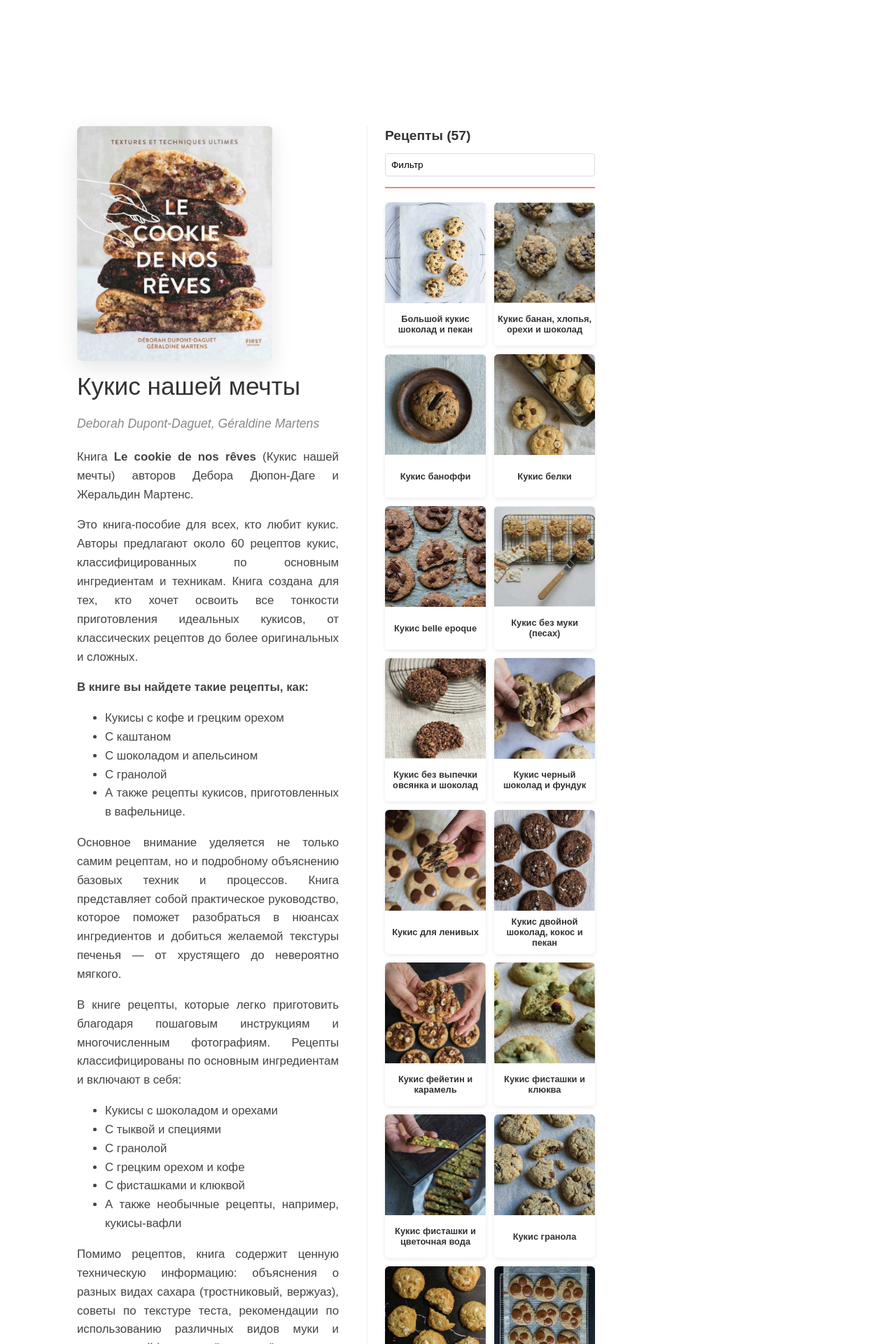
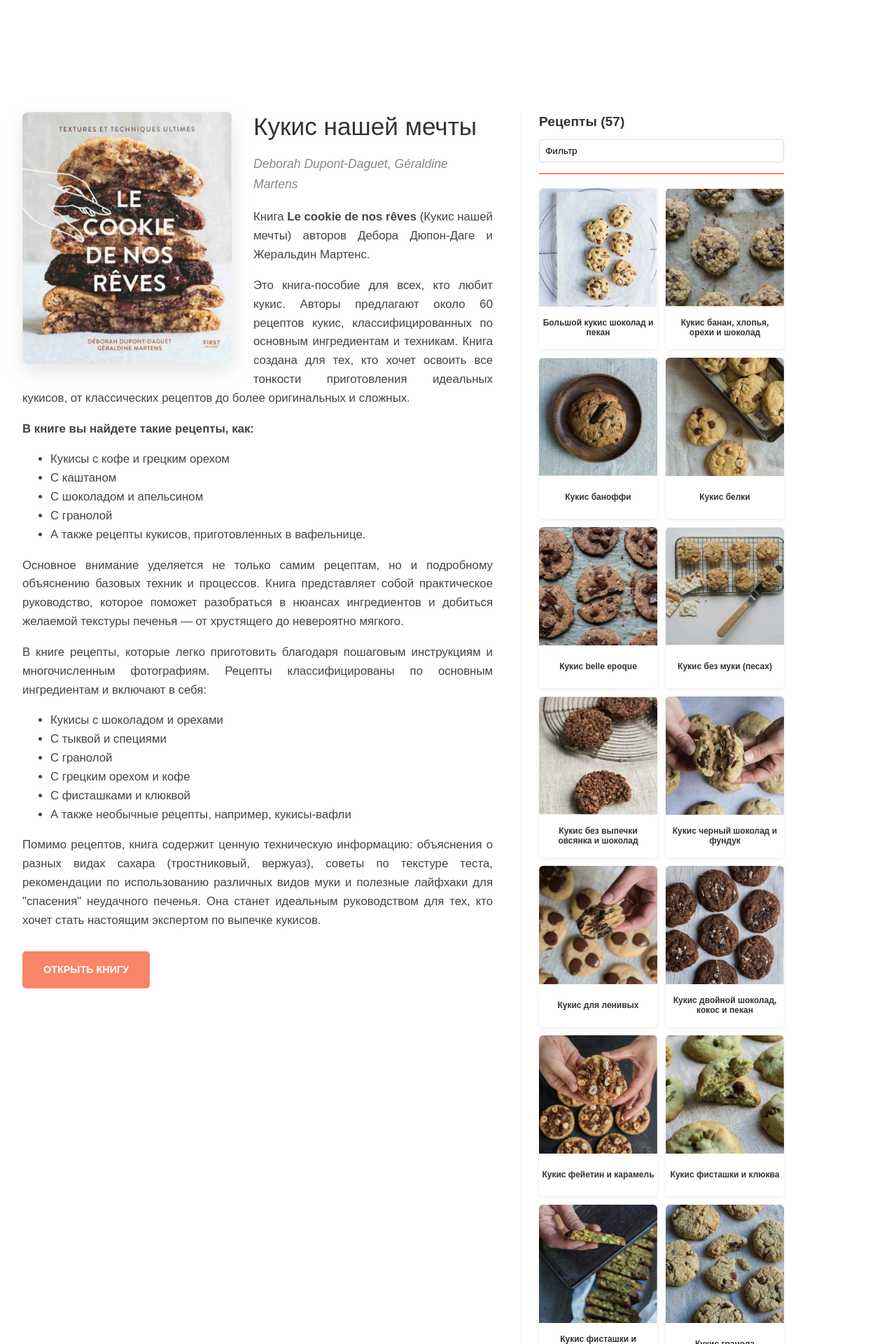
Before and after one commit to Helga1970/new-site, a Jekyll site: the page built from _books/les-cookeis-de-nos-reve.html, in a window 1280 px wide. Shown: the top 1920 px of the page at 70% size. Built offline with Jekyll 4.4.1, drawn with Linux system fonts in a browser that asks for light colours; nearby versions of some CDN libraries; some web fonts are replaced; comment, search, counter and statistics services are not loaded.

Commit message:
Update book_page.html

```diff
--- a/_layouts/book_page.html
+++ b/_layouts/book_page.html
@@ -2,11 +2,77 @@
 layout: default
 ---
 
-<div class="book-page-wrapper" style="max-width: 1200px; margin: 0 auto; padding: 40px 20px; display: flex; gap: 40px; font-family: sans-serif;">
+<style>
+    /* ПРИНУДИТЕЛЬНОЕ РАСШИРЕНИЕ (Взламываем стену родительского шаблона) */
+    .container.main-content, .container, .content {
+        max-width: 1400px !important;
+        width: 95% !important;
+        margin: 0 auto !important;
+    }
 
-  <div class="book-main-content" style="flex: 1; min-width: 0;">
-    <img src="{{ page.book_cover }}" alt="{{ page.book_title }}"
-         style="float: left; width: 280px; margin: 0 25px 15px 0; border-radius: 8px; box-shadow: 0 10px 30px rgba(0,0,0,0.1);">
+    /* Настройка обертки */
+    .book-page-wrapper {
+        max-width: 1400px !important;
+        display: flex !important;
+        gap: 40px;
+        margin-top: 20px;
+    }
+
+    /* Левая колонка — 75% */
+    .book-main-content {
+        width: 75% !important;
+        flex: none !important;
+        min-width: 0;
+    }
+
+    /* Правая колонка — 25% */
+    .book-sidebar {
+        width: 350px !important; /* Фиксируем ширину для 2-х колонок рецептов */
+        flex-shrink: 0 !important;
+        border-left: 1px solid #eee;
+        padding-left: 25px;
+    }
+
+    /* Сетка рецептов: ВСЕГДА 2 В РЯД */
+    .mini-recipe-grid {
+        display: grid !important;
+        grid-template-columns: 1fr 1fr !important;
+        gap: 12px;
+    }
+
+    /* Обтекание картинки */
+    .book-main-content img.book-cover {
+        float: left !important;
+        width: 300px !important;
+        margin: 0 30px 20px 0 !important;
+    }
+
+    .mini-recipe-card { background: #fff; border-radius: 6px; overflow: hidden; box-shadow: 0 2px 6px rgba(0,0,0,0.08); transition: 0.3s; }
+    .mini-recipe-card:hover { transform: translateY(-3px); box-shadow: 0 6px 15px rgba(0,0,0,0.1); }
+    .mini-image-wrapper { width: 100%; aspect-ratio: 1/1; position: relative; overflow: hidden; }
+    .mini-image-wrapper img { position: absolute; top:0; left:0; width:100%; height:100%; object-fit: cover; }
+    .mini-title-box { padding: 8px 4px; text-align: center; min-height: 45px; display: flex; align-items: center; justify-content: center; }
+    .mini-title { font-size: 0.75rem !important; margin: 0; color: #333; line-height: 1.2; font-weight: 600; }
+
+    .filter-container { position: relative; width: 100%; }
+    .checkbox-list-container {
+        position: absolute; top: 100%; left: 0; right: 0; background: white; border: 1px solid #ddd;
+        z-index: 100; padding: 10px; max-height: 250px; overflow-y: auto; box-shadow: 0 8px 16px rgba(0,0,0,0.1);
+    }
+    .hidden { display: none; }
+    .checkbox-item { display: flex; align-items: center; margin-bottom: 6px; font-size: 0.8rem; }
+    .checkbox-item input { margin-right: 8px; }
+
+    @media (max-width: 900px) {
+        .book-page-wrapper { flex-direction: column; }
+        .book-sidebar { width: 100% !important; padding: 0; border: none; }
+    }
+</style>
+
+<div class="book-page-wrapper">
+
+  <div class="book-main-content">
+    <img src="{{ page.book_cover }}" alt="{{ page.book_title }}" class="book-cover" style="border-radius: 8px; box-shadow: 0 10px 30px rgba(0,0,0,0.1);">
 
     <h1 style="margin: 0 0 5px 0; font-size: 2.2rem; color: #333; line-height: 1.2;">{{ page.book_title }}</h1>
     <p style="color: #888; font-style: italic; margin-bottom: 20px; font-size: 1.1rem;">{{ page.book_author }}</p>
@@ -23,7 +89,7 @@
     </div>
   </div>
 
-  <div class="book-sidebar" style="width: 300px; flex-shrink: 0; border-left: 1px solid #eee; padding-left: 25px;">
+  <div class="book-sidebar">
     <div class="sidebar-header" style="border-bottom: 2px solid #fa8569; padding-bottom: 15px; margin-bottom: 20px;">
       <h3 style="margin: 0 0 10px 0; font-size: 1.2rem; color: #333;">Рецепты (<span id="recipes-count">0</span>)</h3>
 
@@ -57,20 +121,18 @@
     const selectedCountSpan = document.querySelector('.selected-count');
     const allCategoriesCheckbox = document.getElementById('all-categories');
     let allRecipes = [];
-    let categoryCounts = {};
 
     const renderRecipes = (recipesToRender) => {
         grid.innerHTML = "";
         recipesToRender.forEach(recipe => {
             const imageUrl = recipe.featured_image || recipe.book_cover;
-            const card = document.createElement("div");
-            card.className = "mini-recipe-card";
-            card.innerHTML = `
-                <a href="${recipe.url}">
-                    <div class="mini-image-wrapper"><img src="${imageUrl}" alt="${recipe.title}"></div>
-                    <div class="mini-title-box"><h2 class="mini-title">${recipe.title}</h2></div>
-                </a>`;
-            grid.appendChild(card);
+            grid.insertAdjacentHTML('beforeend', `
+                <div class="mini-recipe-card">
+                    <a href="${recipe.url}" style="text-decoration:none; color:inherit;">
+                        <div class="mini-image-wrapper"><img src="${imageUrl}" alt="${recipe.title}"></div>
+                        <div class="mini-title-box"><h2 class="mini-title">${recipe.title}</h2></div>
+                    </a>
+                </div>`);
         });
     };
 
@@ -78,57 +140,33 @@
         const response = await fetch(jsonUrl);
         allRecipes = await response.json();
         document.getElementById("recipes-count").textContent = allRecipes.length;
+
         const categories = [...new Set(allRecipes.flatMap(r => r.categories || []))].sort();
-        categoryCounts = allRecipes.reduce((counts, recipe) => {
-            (recipe.categories || []).forEach(cat => counts[cat] = (counts[cat] || 0) + 1);
-            return counts;
-        }, {});
         categories.forEach(category => {
             const itemDiv = document.createElement("div");
             itemDiv.className = "checkbox-item";
             itemDiv.innerHTML = `<input type="checkbox" value="${category}"><label>${category}</label>`;
             checkboxContainer.appendChild(itemDiv);
         });
+
         renderRecipes(allRecipes);
         filterToggle.addEventListener("click", () => checkboxContainer.classList.toggle("hidden"));
+
         checkboxContainer.addEventListener("change", (e) => {
+            if (e.target.id === 'all-categories' && e.target.checked) {
+                checkboxContainer.querySelectorAll('input[type="checkbox"]').forEach(cb => { if(cb !== allCategoriesCheckbox) cb.checked = false; });
+            } else if (e.target !== allCategoriesCheckbox) {
+                allCategoriesCheckbox.checked = false;
+            }
+
             const checkedBoxes = Array.from(checkboxContainer.querySelectorAll('input[type="checkbox"]:checked')).map(cb => cb.value);
             const filtered = (checkedBoxes.length === 0 || checkedBoxes.includes('all'))
                 ? allRecipes
                 : allRecipes.filter(r => (r.categories || []).some(cat => checkedBoxes.includes(cat)));
+
             renderRecipes(filtered);
-            selectedCountSpan.textContent = checkedBoxes.length > 0 ? `(${checkedBoxes.length})` : '';
+            selectedCountSpan.textContent = checkedBoxes.length > 0 && !checkedBoxes.includes('all') ? `(${checkedBoxes.length})` : '';
         });
-    } catch (e) { console.log(e); }
+    } catch (e) { console.error("Error loading recipes:", e); }
 });
 </script>
-
-<style>
-/* Сетка: теперь карточки будут нормального размера */
-.mini-recipe-grid {
-  display: grid;
-  grid-template-columns: 1fr 1fr;
-  gap: 12px;
-}
-.mini-recipe-card { background: #fff; border-radius: 6px; overflow: hidden; box-shadow: 0 2px 6px rgba(0,0,0,0.08); transition: 0.3s; }
-.mini-recipe-card:hover { transform: translateY(-3px); box-shadow: 0 6px 15px rgba(0,0,0,0.1); }
-.mini-image-wrapper { width: 100%; aspect-ratio: 1/1; position: relative; overflow: hidden; }
-.mini-image-wrapper img { position: absolute; top:0; left:0; width:100%; height:100%; object-fit: cover; }
-.mini-title-box { padding: 8px 4px; text-align: center; min-height: 45px; display: flex; align-items: center; justify-content: center; }
-.mini-title { font-size: 0.8rem; margin: 0; color: #333; line-height: 1.2; font-weight: 600; }
-
-.filter-container { position: relative; width: 100%; }
-.checkbox-list-container {
-    position: absolute; top: 100%; left: 0; right: 0; background: white; border: 1px solid #ddd;
-    z-index: 100; padding: 10px; max-height: 250px; overflow-y: auto; box-shadow: 0 8px 16px rgba(0,0,0,0.1);
-}
-.hidden { display: none; }
-.checkbox-item { display: flex; align-items: center; margin-bottom: 6px; font-size: 0.8rem; }
-.checkbox-item input { margin-right: 8px; }
-
-@media (max-width: 900px) {
-  .book-page-wrapper { flex-direction: column; }
-  .book-sidebar { width: 100%; padding: 0; border: none; }
-  .mini-recipe-grid { grid-template-columns: repeat(auto-fill, minmax(140px, 1fr)); }
-}
-</style>
```
Also changed, not shown: other parts of _layouts/book_page.html (+1 -3 lines).
